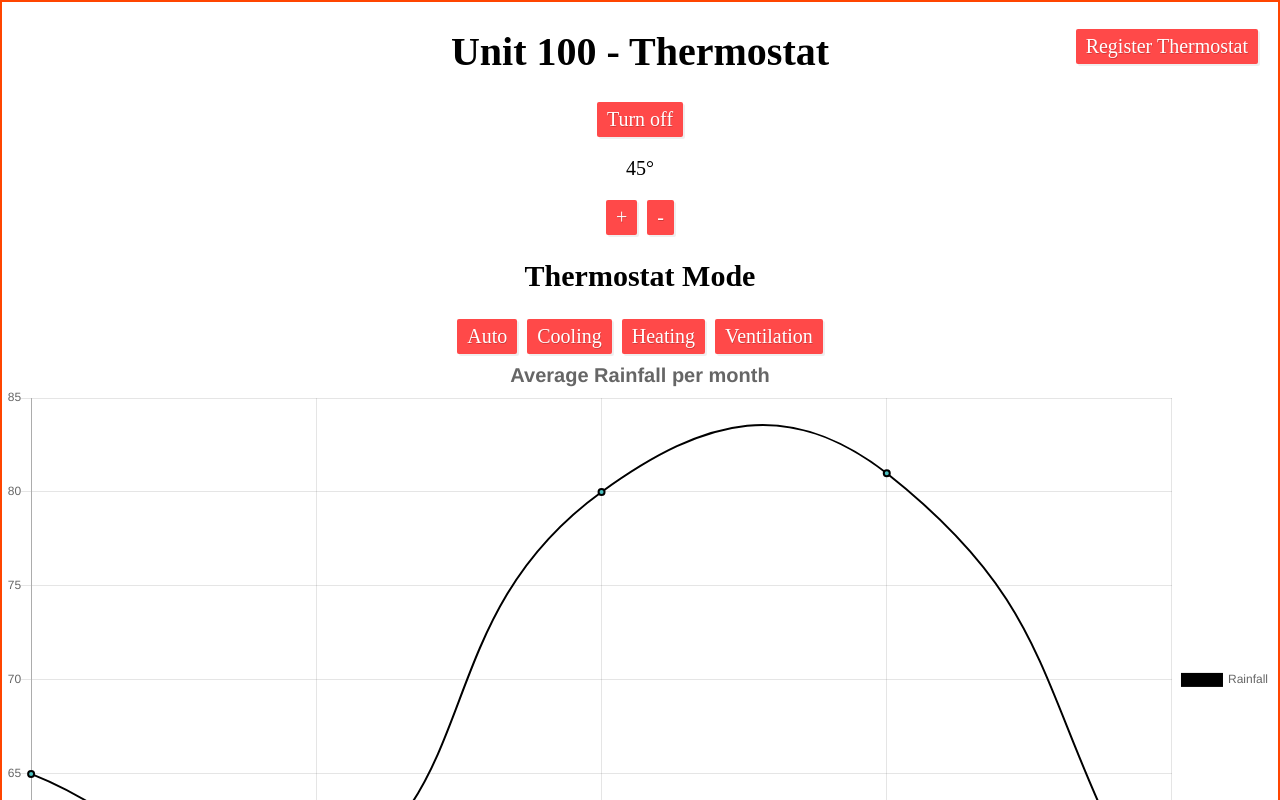
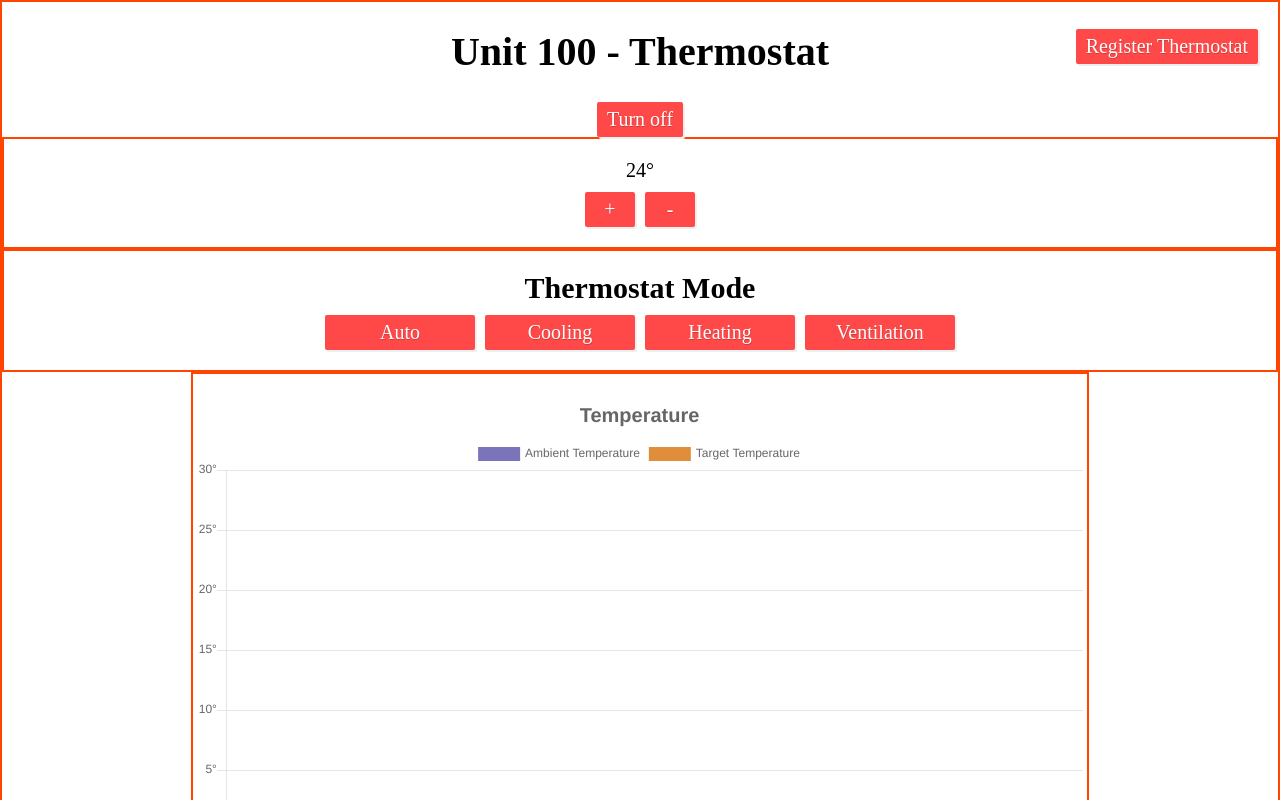
Before and after one commit to kkatoch89/smart-thermostat, a React (Create React App) app: page / in a window 1280 px wide. Shown: the top 800 px of the page. Built offline with nearby package versions, Linux system fonts and the light colour scheme; no server answers.

Commit message:
Added live chart displaying ambient and target temp. Also, added functionality where state automatically switches to either auto_heat or auto_cool when user changes target temp.

```diff
--- a/src/App.js
+++ b/src/App.js
@@ -1,6 +1,6 @@
 import React from 'react';
 import Layout from './components/Layout';
-import Thermostat from './containers/Thermostat';
+import Thermostat from './components/Thermostat';
 
 function App() {
 	return (
--- a/src/components/LiveChart.js
+++ b/src/components/LiveChart.js
@@ -1,40 +1,110 @@
-import React from 'react';
+import React, { useEffect, useState } from 'react';
 import { Line } from 'react-chartjs-2';
+import { connect } from 'react-redux';
+import styled from 'styled-components';
 
-const state = {
-	labels: ['January', 'February', 'March', 'April', 'May'],
+const ChartStyles = styled.div`
+	border: solid 2px orangered;
+	width: 70%;
+	padding: 2rem 0;
+	margin: 0 auto;
+`;
+
+const LiveChart = (props) => {
+	const { temperatureReadings, targetTempLog } = props;
+	const [labelArr, setLabelArr] = useState([]);
+	const [ambientValueArr, setAmbientValueArr] = useState([]);
+	const [targetValueArr, setTargetValueArr] = useState([]);
+	useEffect(() => {
+		// 1. Create array of labels (timestamps)
+		// 2. Create array of values (temp)
+		// For ambient temp
+		for (let key in temperatureReadings) {
+			setLabelArr((oldArray) => [...oldArray, key]);
+			setAmbientValueArr((oldArray) => [...oldArray, temperatureReadings[key]]);
+		}
+		// For target temp
+		for (let key in targetTempLog) {
+			setTargetValueArr((oldArray) => [...oldArray, targetTempLog[key]]);
+		}
+	}, [temperatureReadings]);
+
+	// 3. Inject array of labels and values into LiveChart
+	const data = {
+		labels: labelArr,
 		datasets: [
 			{
-			label: 'Rainfall',
+				label: 'Ambient Temperature',
 				fill: false,
 				lineTension: 0.5,
-			backgroundColor: 'rgba(75,192,192,1)',
-			borderColor: 'rgba(0,0,0,1)',
+				backgroundColor: 'rgba(123, 116, 187, 1)',
+				borderColor: 'rgba(123, 116, 187, 1)',
 				borderWidth: 2,
-			data: [65, 59, 80, 81, 56],
+				data: ambientValueArr,
+				pointRadius: 0,
+			},
+			{
+				label: 'Target Temperature',
+				fill: false,
+				lineTension: 0.5,
+				backgroundColor: 'rgba(224, 142, 59,1)',
+				borderColor: 'rgba(224, 142, 59, 1)',
+				borderWidth: 2,
+				data: targetValueArr,
+				pointRadius: 0,
 			},
 		],
 	};
-
-const LiveChart = () => {
 	return (
-		<div>
+		<ChartStyles>
 			<Line
-				data={state}
+				data={data}
 				options={{
 					title: {
 						display: true,
-						text: 'Average Rainfall per month',
+						text: 'Temperature',
 						fontSize: 20,
+					},
+					scales: {
+						yAxes: [
+							{
+								ticks: {
+									min: 0,
+									max: 30,
+									stepSize: 5,
+									callback: function (value) {
+										return `${value}°`;
+									},
+								},
+							},
+						],
+						xAxes: [
+							{
+								ticks: {
+									maxRotation: 90,
+									minRotation: 90,
+								},
+							},
+						],
 					},
 					legend: {
 						display: true,
-						position: 'right',
+						position: 'top',
 					},
 				}}
 			/>
-		</div>
+		</ChartStyles>
 	);
 };
 
-export default LiveChart;
+const mapStateToProps = (state) => {
+	return {
+		thermostatState: state.thermostatControls.thermostatState,
+		setUserTemp: state.thermostatControls.setUserTemp,
+		uid: state.thermostatControls.uid,
+		temperatureReadings: state.thermostatControls.temperatureReadings,
+		targetTempLog: state.thermostatControls.targetTempLog,
+	};
+};
+
+export default connect(mapStateToProps)(LiveChart);
--- a/src/containers/Thermostat.js
+++ b/src/components/Thermostat.js
@@ -9,9 +9,27 @@ import LiveChart from '../components/LiveChart';
 
 const ThermostatStyles = styled.div`
 	position: relative;
+	p,
+	h2 {
+		margin: 0;
+		margin-bottom: 1rem;
+	}
 	.controls {
+		border: solid 2px orangered;
+		padding: 2rem 0;
 		button + button {
 			margin-left: 1rem;
+		}
+	}
+	.targetTempControls {
+		button {
+			width: 50px;
+			font-size: 2rem;
+		}
+	}
+	.stateControls {
+		button {
+			width: 150px;
 		}
 	}
 	.register {
@@ -28,25 +46,55 @@ const ThermostatStyles = styled.div`
 `;
 
 const Thermostat = (props) => {
-	const { onCheckSessionUid, onFetchLiveData, uid } = props;
+	const {
+		onCheckSessionUid,
+		onFetchLiveData,
+		uid,
+		targetUserTemp,
+		onChangeStateAPI,
+	} = props;
+
+	// Difference between target temp and measured temp
+	const [tempDelta, setTempDelta] = useState();
+
 	// Check if there is uid stored in session storage (on mount)
 	useEffect(() => {
 		onCheckSessionUid();
 		const timestamp = Date.now();
-		console.log(`[On mount]: ${timestamp}`);
 		const timestampStart = moment(timestamp).subtract(5, 'm').format();
 		const timestampEnd = moment(timestamp).format();
-		onFetchLiveData(timestampStart, timestampEnd, uid);
-	}, [onCheckSessionUid, onFetchLiveData, uid]);
+		onFetchLiveData(timestampStart, timestampEnd, targetUserTemp);
+	}, [
+		onCheckSessionUid,
+		onFetchLiveData,
+		uid,
+		targetUserTemp,
+		tempDelta,
+		setTempDelta,
+	]);
 
 	// Fetch live data every 5 mins
 	useInterval(() => {
 		const timestamp = Date.now();
-		console.log(`[On timer]: ${timestamp}`);
 		const timestampStart = moment(timestamp).subtract(5, 'm').format();
 		const timestampEnd = moment(timestamp).format();
-		onFetchLiveData(timestampStart, timestampEnd, uid);
+		onFetchLiveData(timestampStart, timestampEnd, targetUserTemp);
 	}, 300000);
+
+	// Setting state to auto_heat or auto_cool when user adjusts target temp
+	useEffect(() => {
+		const currTempReading =
+			props.temperatureReadings[Object.keys(props.temperatureReadings)[0]];
+		if (targetUserTemp > currTempReading) {
+			onChangeStateAPI('auto_heat', uid);
+		}
+		if (targetUserTemp < currTempReading) {
+			onChangeStateAPI('auto_cool', uid);
+		}
+		if (targetUserTemp === currTempReading) {
+			onChangeStateAPI('auto_standby', uid);
+		}
+	}, [targetUserTemp, onChangeStateAPI, uid]);
 
 	return (
 		<ThermostatStyles>
@@ -66,12 +114,12 @@ const Thermostat = (props) => {
 			>
 				Turn off
 			</button>
-			<div className="controls">
-				<p>{props.setUserTemp}&#176;</p>
+			<div className="controls targetTempControls">
+				<p>{props.targetUserTemp}&#176;</p>
 				<button onClick={props.onIncreaseTemp}>+</button>
 				<button onClick={props.onDecreaseTemp}>-</button>
 			</div>
-			<div className="controls">
+			<div className="controls stateControls">
 				<h2>Thermostat Mode</h2>
 				<button
 					value="auto_heat"
@@ -80,7 +128,7 @@ const Thermostat = (props) => {
 					Auto
 				</button>
 				<button
-					value="cool"
+					value="auto_cool"
 					onClick={(e) => props.onChangeStateAPI(e.target.value, props.uid)}
 				>
 					Cooling
@@ -106,7 +154,7 @@ const Thermostat = (props) => {
 const mapStateToProps = (state) => {
 	return {
 		thermostatState: state.thermostatControls.thermostatState,
-		setUserTemp: state.thermostatControls.setUserTemp,
+		targetUserTemp: state.thermostatControls.setUserTemp,
 		uid: state.thermostatControls.uid,
 		temperatureReadings: state.thermostatControls.temperatureReadings,
 	};
@@ -114,8 +162,6 @@ const mapStateToProps = (state) => {
 
 const mapDispatchToProps = (dispatch) => {
 	return {
-		onToggleThermostat: (newState) =>
-			dispatch(actions.toggleThermostat(newState)),
 		onIncreaseTemp: () => dispatch(actions.increaseTemp()),
 		onDecreaseTemp: () => dispatch(actions.decreaseTemp()),
 		onRegisterThermostat: () => dispatch(actions.fetchUID()),
--- a/src/store/actions/actionTypes.js
+++ b/src/store/actions/actionTypes.js
@@ -11,3 +11,5 @@ export const REGISTER_SUCCESS = 'REGISTER_SUCCESS';
 export const CHECK_SESSION_UID = 'CHECK_SESSION_UID';
 
 export const LIVE_TEMP_DATA_SUCCESS = 'LIVE_TEMP_DATA_SUCCESS';
+
+export const ADD_TARGET_TEMP_LOG = 'ADD_TARGET_TEMP_LOG';
--- a/src/store/actions/thermostatControls.js
+++ b/src/store/actions/thermostatControls.js
@@ -52,17 +52,27 @@ export const liveTempDataSuccess = (readings) => {
 	};
 };
 
+// Add Target Temperature at each timestamp
+export const addTargetTempLog = (newLogEntry) => {
+	return {
+		type: actionTypes.ADD_TARGET_TEMP_LOG,
+		newLogEntry: { ...newLogEntry },
+	};
+};
+
 // Fetch live data
-export const fetchLiveData = (timestampStart, timestampEnd, uid) => {
+export const fetchLiveData = (timestampStart, timestampEnd, targetTemp) => {
 	return (dispatch) => {
 		axios
 			.get(`sensors/temperature-1/?begin=${timestampStart}&end=${timestampEnd}`)
 			.then(({ data }) => {
-				// console.log(data);
 				const tempData = {};
+				const newTargetLogEntry = {};
 				data.data_points.forEach((el) => {
-					return (tempData[el.timestamp] = el.value);
+					tempData[el.timestamp] = parseInt(el.value);
+					newTargetLogEntry[el.timestamp] = targetTemp;
 				});
+				dispatch(addTargetTempLog(newTargetLogEntry));
 				dispatch(liveTempDataSuccess(tempData));
 			})
 			.catch((error) => {
@@ -85,7 +95,6 @@ export const registerSuccess = (uid) => {
 
 // Checking if uid on session storage or not
 export const checkSessionUid = () => {
-	console.log('Checking UID');
 	return (dispatch) => {
 		const sessionUid = localStorage.getItem('uid');
 		if (!!sessionUid) {
--- a/src/store/reducers/thermostatControls.js
+++ b/src/store/reducers/thermostatControls.js
@@ -4,8 +4,9 @@ import { updateObject } from '../../shared/utility';
 const initialState = {
 	uid: null,
 	thermostatState: 'off',
-	setUserTemp: 45,
+	setUserTemp: 24,
 	temperatureReadings: {},
+	targetTempLog: {},
 };
 
 /**************************************
@@ -38,6 +39,15 @@ const liveTempDataSuccess = (state, action) => {
 	return updateObject(state, { temperatureReadings: updatedReadings });
 };
 
+// Add Target Temperature at each timestamp
+const addTargetTempLog = (state, action) => {
+	const updateTargetTempLog = updateObject(
+		state.targetTempLog,
+		action.newLogEntry
+	);
+	return updateObject(state, { targetTempLog: updateTargetTempLog });
+};
+
 /**************************************
 	AUTH
 **************************************/
@@ -60,6 +70,8 @@ const thermostatControlsReducer = (state = initialState, action) => {
 			return registerSuccess(state, action);
 		case actionTypes.LIVE_TEMP_DATA_SUCCESS:
 			return liveTempDataSuccess(state, action);
+		case actionTypes.ADD_TARGET_TEMP_LOG:
+			return addTargetTempLog(state, action);
 		default:
 			return state;
 	}
```
Also changed, not shown: 1 other file (tests, documents, lock files or other folders). Lines whose indentation alone changed are shown as unchanged.
